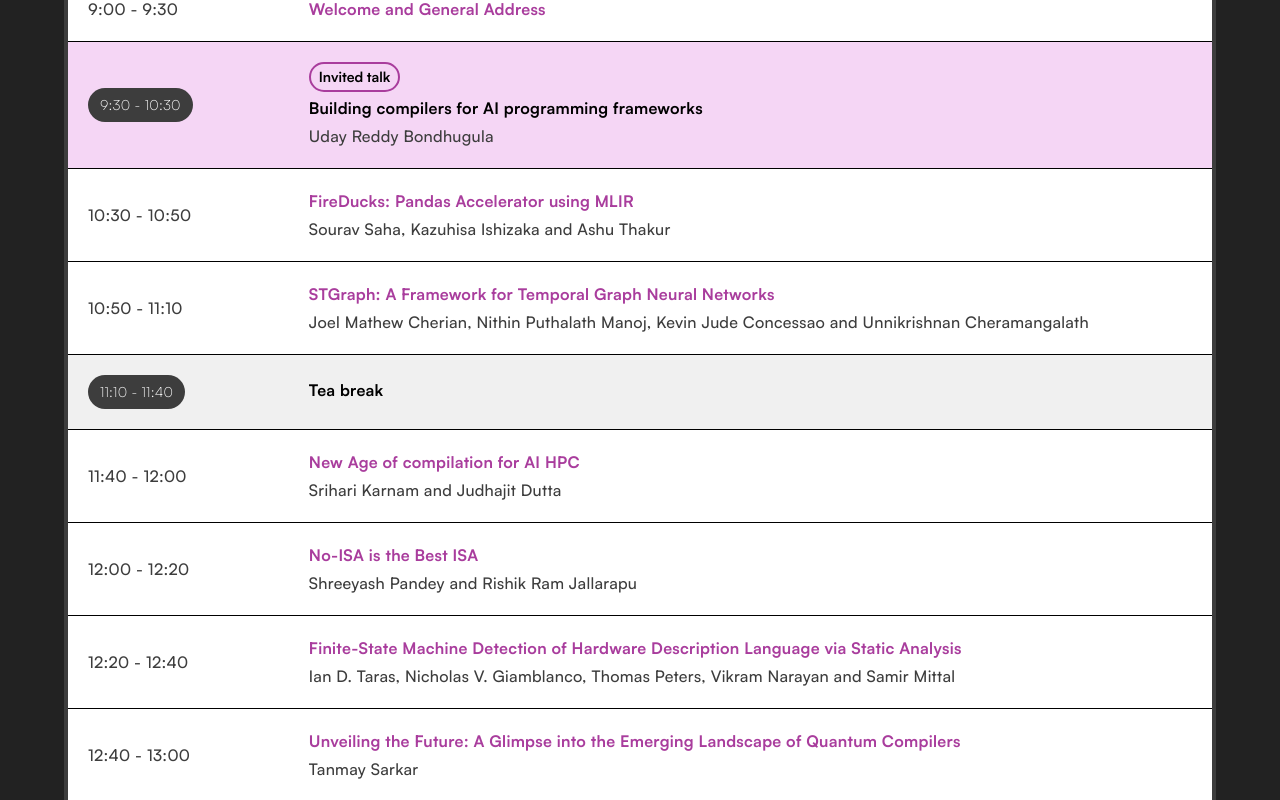
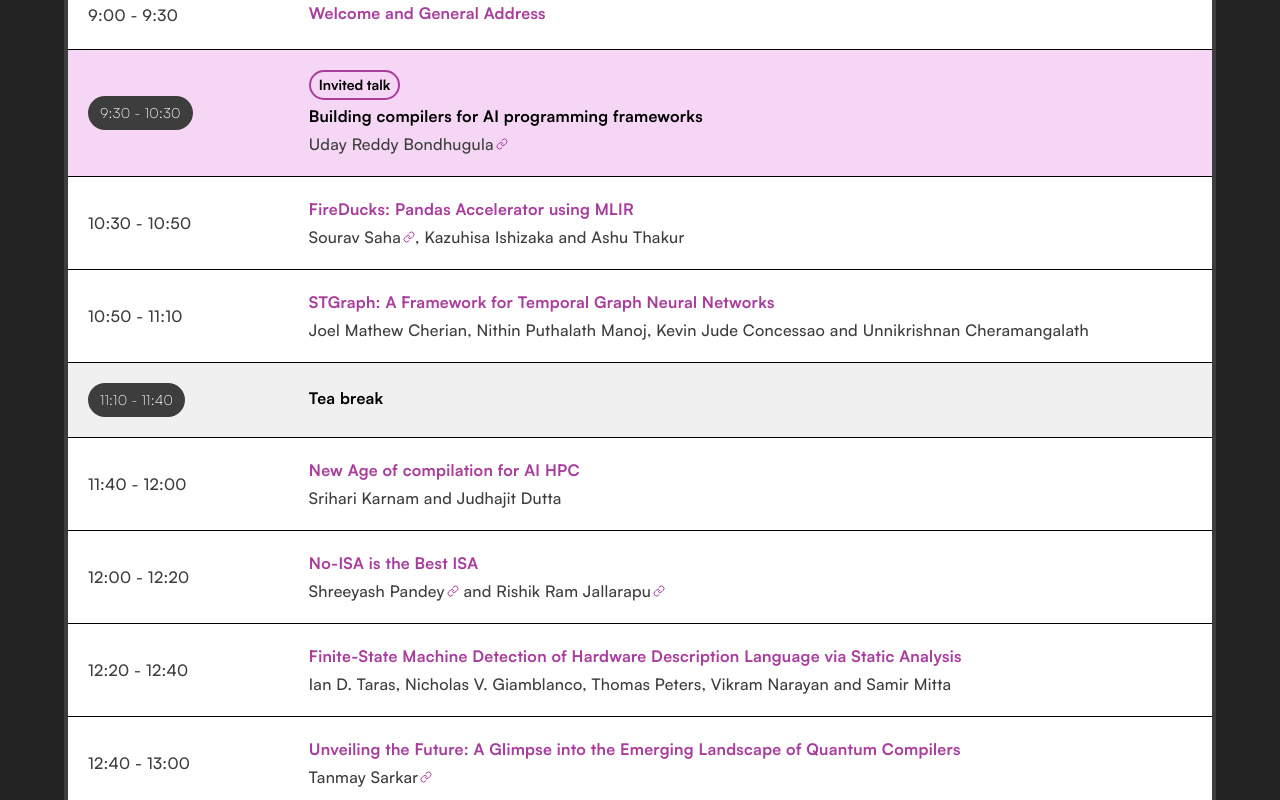
Before and after one commit to compilertech/compilertech-fe, a React (Vite) app: page /schedule in a window 1280 px wide. Shown: the part 560-1360 px from the top of the page. Built offline with nearby package versions, Linux system fonts and the light colour scheme.

Commit message:
Added 14th september urgent changes

```diff
--- a/src/components/SchedulePage/Data/DayOne.ts
+++ b/src/components/SchedulePage/Data/DayOne.ts
@@ -23,20 +23,35 @@ const dayOneData: ScheduleTable = {
     {
       mainTime: "9:30 - 10:30",
       leading: "Building compilers for AI programming frameworks",
-      subLeading: "Uday Reddy Bondhugula",
+      presenters: [
+        {
+          name: "Uday Reddy Bondhugula",
+          link: "https://www.csa.iisc.ac.in/~udayb/",
+        },
+      ],
       subChildren: [
         {
           time: "10:30 - 10:50",
           heading: "FireDucks: Pandas Accelerator using MLIR",
-          description: "Sourav Saha, Kazuhisa Ishizaka and Ashu Thakur",
+          presenters: [
+            {
+              name: "Sourav Saha",
+              link: "https://fireducks-dev.github.io/",
+            },
+            { name: "Kazuhisa Ishizaka" },
+            { name: "Ashu Thakur" },
+          ],
           color: "#FDEDE0",
         },
         {
           time: "10:50 - 11:10",
           heading: "STGraph: A Framework for Temporal Graph Neural Networks",
-          description:
-            "Joel Mathew Cherian, Nithin Puthalath Manoj, Kevin Jude Concessao and Unnikrishnan Cheramangalath",
-          link: "",
+          presenters: [
+            { name: "Joel Mathew Cherian" },
+            { name: "Nithin Puthalath Manoj" },
+            { name: "Kevin Jude Concessao" },
+            { name: "Unnikrishnan Cheramangalath" },
+          ],
           color: "#FDEDE0",
         },
       ],
@@ -49,28 +64,47 @@ const dayOneData: ScheduleTable = {
         {
           time: "11:40 - 12:00",
           heading: "New Age of compilation for AI HPC",
-          description: "Srihari Karnam and Judhajit Dutta",
+          presenters: [{ name: "Srihari Karnam" }, { name: "Judhajit Dutta" }],
           color: "#F5FAE5",
         },
         {
           time: "12:00 - 12:20",
           heading: "No-ISA is the Best ISA",
-          description: "Shreeyash Pandey and Rishik Ram Jallarapu",
+          presenters: [
+            {
+              name: "Shreeyash Pandey",
+              link: "https://bojle.github.io/",
+            },
+            {
+              name: "Rishik Ram Jallarapu",
+              link: "https://github.com/markram1729",
+            },
+          ],
           color: "#F5FAE5",
         },
         {
           time: "12:20 - 12:40",
           heading:
             "Finite-State Machine Detection of Hardware Description Language via Static Analysis",
-          description:
-            "Ian D. Taras, Nicholas V. Giamblanco, Thomas Peters, Vikram Narayan and Samir Mittal",
+          presenters: [
+            { name: "Ian D. Taras" },
+            { name: "Nicholas V. Giamblanco" },
+            { name: "Thomas Peters" },
+            { name: "Vikram Narayan" },
+            { name: "Samir Mitta" },
+          ],
           color: "#F5FAE5",
         },
         {
           time: "12:40 - 13:00",
           heading:
             "Unveiling the Future: A Glimpse into the Emerging Landscape of Quantum Compilers",
-          description: "Tanmay Sarkar",
+          presenters: [
+            {
+              name: "Tanmay Sarkar",
+              link: "https://www.linkedin.com/in/tanmay-sarkar-02891519a",
+            },
+          ],
           color: "#F5FAE5",
         },
       ],
@@ -109,26 +143,40 @@ const dayOneData: ScheduleTable = {
     {
       mainTime: "14:00 - 14:30",
       leading: "Web3 and Program Analysis",
-      subLeading: "Saurabh Joshi",
+      presenters: [{ name: "Saurabh Joshi" }],
       color: "#D6F5D6",
       subChildren: [
         {
           time: "14:30 - 14:50",
           heading:
             "Techniques for IDE-friendly Compiler Construction and Applications in Blockchain",
-          description: "Bhavya Bhatt",
+          presenters: [
+            {
+              name: "Bhavya Bhatt",
+              link: "https://www.linkedin.com/in/bhavyabhatt/",
+            },
+          ],
           color: "#EBFAEB",
         },
         {
           time: "14:50 - 15:10",
           heading: "Formal verification of smart contracts",
-          description: "Vikramaditya Kokil",
+          presenters: [{ name: "Vikramaditya Kokil" }],
           color: "#EBFAEB",
         },
         {
           time: "15:10 - 15:30",
           heading: "C-lisp and Flexible Macro Programming with S-expressions",
-          description: "Vedanth Padmaraman and Sasank Chilamkurthy",
+          presenters: [
+            {
+              name: "Vedanth Padmaraman",
+              link: "https://github.com/GlowingScrewdriver",
+            },
+            {
+              name: "Sasank Chilamkurthy",
+              link: "https://chsasank.com",
+            },
+          ],
           color: "#EBFAEB",
         },
       ],
@@ -142,7 +190,7 @@ const dayOneData: ScheduleTable = {
         {
           time: "16:00 - 16:20",
           heading: "What is Dyalog APL and What Can It Do For You?",
-          description: "Aarush Bhat",
+          presenters: [{ name: "Aarush Bhat" }],
           color: "#E8EEF8",
         },
       ],
@@ -151,7 +199,16 @@ const dayOneData: ScheduleTable = {
       mainTime: "16:20 - 17:35",
       leading:
         "DL4Compilers - Turbo-charging compiler optimizations via Deep Learning",
-      subLeading: "Dibyendu Das and Ramakrishna Upadrasta ",
+      presenters: [
+        {
+          name: "Dibyendu Das",
+          link: "https://in.linkedin.com/in/dibyendu-das-80341b8?utm_source=share&utm_medium=member_mweb&utm_campaign=share_via&utm_content=profile",
+        },
+        {
+          name: "Ramakrishna Upadrasta",
+          link: "https://people.iith.ac.in/ramakrishna/",
+        },
+      ],
       color: "#D5E9FC",
       subChildren: [
         // {
--- a/src/components/SchedulePage/Data/DayTwo.ts
+++ b/src/components/SchedulePage/Data/DayTwo.ts
@@ -18,27 +18,62 @@ const dayTwoData: ScheduleTable = {
     {
       mainTime: "9:00 - 10:00",
       leading: "Optimizations for Object Oriented Programs",
-      subLeading: "Manas Thakur",
+      presenters: [
+        { name: "Manas Thakur", link: "https://www.cse.iitb.ac.in/~manas/" },
+      ],
       subChildren: [
         {
           time: "10:00 - 10:20",
           heading:
             "CoS-SSA: SSA for Context-Sensitive Interprocedural Analysis",
-          description:
-            "Pritam Gharat, Uday P. Khedker, Alan Mycroft, Supriya Bhide and Aditya Pradhan",
+          presenters: [
+            {
+              name: "Pritam Gharat",
+            },
+            {
+              name: "Uday P. Khedker",
+              link: "http://www.cse.iitb.ac.in/~uday",
+            },
+            {
+              name: "Alan Mycroft",
+            },
+            {
+              name: "Supriya Bhide",
+            },
+            {
+              name: "Aditya Pradhan",
+              link: "https://adityaanand7.github.io/",
+            },
+          ],
           color: "#EDEFFA",
         },
         {
           time: "10:20 - 10:40",
           heading:
             "A Correspondence Between ϕ-function Placement in SSA and Reaching Definitions Analysis",
-          description: "Supriya Bhide, Uday Khedker and Pritam Gharat",
+          presenters: [
+            {
+              name: "Supriya Bhide",
+            },
+            {
+              name: "Uday Khedker",
+              link: "http://www.cse.iitb.ac.in/~uday",
+            },
+            {
+              name: "Pritam Gharat",
+            },
+          ],
           color: "#EDEFFA",
         },
         {
           time: "10:40 - 11:00",
           heading: "pliron: An Extensible IR Framework in Rust",
-          description: "Vaivaswatha Nagaraj",
+          presenters: [
+            {
+              name: "Vaivaswatha Nagaraj",
+              link: "https://in.linkedin.com/in/vaivaswatha",
+            },
+          ],
           color: "#EDEFFA",
         },
       ],
@@ -52,27 +87,45 @@ const dayTwoData: ScheduleTable = {
           time: "11:30-11:50",
           heading:
             "SLIM: A High-Level Abstraction on LLVM IR Suitable for Program Analysis",
-          description:
-            "Aditi Raste, Aditya Pradhan, Akshat Oke and Uday Khedker",
+          presenters: [
+            {
+              name: "Aditi Raste",
+            },
+            {
+              name: "Aditya Pradhan",
+            },
+            {
+              name: "Akshat Oke",
+            },
+            {
+              name: "Uday Khedker",
+              link: "http://www.cse.iitb.ac.in/~uday",
+            },
+          ],
+
           color: "#F8EFE7",
         },
         {
           time: "11:50 - 12:10",
           heading: "Why generating Three Address Code for Javascript is hard",
-          description: "Meetesh Kalpesh Mehta",
+          presenters: [{ name: "Meetesh Kalpesh Mehta" }],
           color: "#F8EFE7",
         },
         {
           time: "12:10-12:30",
           heading:
             "Program Analysis for Managed Runtimes in Presence of Dynamic Features",
-          description: "Aditya Anand",
+          presenters: [
+            { name: "Aditya Anand", link: "https://adityaanand7.github.io/" },
+          ],
           color: "#F8EFE7",
         },
         {
           time: "12:30-12:50",
           heading: "Engineering behind OCaml's Effect handlers",
-          description: "Manas Jayanth",
+          presenters: [
+            { name: "Manas Jayanth", link: "https://x.com/ManasJayanth/" },
+          ],
           color: "#F8EFE7",
         },
       ],
@@ -103,13 +156,23 @@ const dayTwoData: ScheduleTable = {
     {
       mainTime: "14:00-15:00",
       leading: "Translation Validation",
-      subLeading: "Supratik Chakraborty",
+      presenters: [
+        {
+          name: "Supratik Chakraborty",
+          link: "https://www.cse.iitb.ac.in/~supratik/",
+        },
+      ],
       subChildren: [
         {
           time: "15:00-15:20",
           heading:
             "Memspect: Tiny Static Analysis Framework for Real-World C Codebases",
-          description: "Hari Varsha",
+          presenters: [
+            {
+              name: "Hari Varsha",
+              link: "linkedin.com/in/harivarshav/",
+            },
+          ],
           color: "#F8EFE7",
         },
         // {
@@ -139,27 +202,42 @@ const dayTwoData: ScheduleTable = {
           time: "15:50 - 16:10",
           heading:
             "Fuzzing Programs with Structure-aware Fuzzers: An Industrial Case Study",
-          description:
-            "Das K Darshana, P Krishnahari, Kuriakose T Libna and C M Parvathy",
+          presenters: [
+            {
+              name: "Das K Darshana",
+            },
+            {
+              name: "P Krishnahari",
+            },
+            {
+              name: "Kuriakose T Libna",
+            },
+            {
+              name: "C M Parvathy",
+            },
+          ],
           color: "#FAEDEB",
         },
         {
           time: "16:10 - 16:30",
           heading: "Automated Verification of Concurrent Programs",
-          description: "Divyanjali Sharma and Subodh Sharma",
+          presenters: [
+            { name: "Divyanjali Sharma" },
+            { name: "Subodh Sharma" },
+          ],
           color: "#FAEDEB",
         },
         {
           time: "16:30 - 16:50",
           heading: "Live Code EMI Mutation: A Practical Approach",
-          description: "Kshitij Roodkee",
+          presenters: [{ name: "Kshitij Roodkee" }],
           color: "#FAEDEB",
         },
         {
           time: "16:50 - 17:10",
           heading:
             "Machine Learning Based Compiler Verification using Mutation Technique",
-          description: "Sushil Kr Soni",
+          presenters: [{ name: "Sushil Kr Soni" }],
           color: "#FAEDEB",
         },
       ],
--- a/src/components/SchedulePage/ProgramTable.tsx
+++ b/src/components/SchedulePage/ProgramTable.tsx
@@ -1,6 +1,7 @@
 import styled from "styled-components";
 import { ScheduleTable } from "./Data/DayInterface";
 import { MOBILE_BREAKPOINT } from "../../styles/GlobalStyle";
+import { LuLink } from "react-icons/lu";
 // Define the interface for props
 interface StyledProps {
   bgColor: string;
@@ -21,21 +22,28 @@ function ProgramTable({ day }: ProgramTableProps) {
         </div>
       </Heading>
       {day.scheduleTableChildren.map((sessionData, index) => (
-        <Session key={index} bgColor={sessionData.subLeading ? "#F5D6F5" : ""}>
+        <Session key={index} bgColor={sessionData.presenters ? "#F5D6F5" : ""}>
           {sessionData.leading && (
             <SessionHeader>
               <SessionTimeWrapper>
                 <SessionTime>{sessionData.mainTime}</SessionTime>
               </SessionTimeWrapper>
               <SessionTypeWrapper>
-                {sessionData.subLeading && (
+                {sessionData.presenters && (
                   <div>
                     <Pill>Invited talk</Pill>
                   </div>
                 )}
                 <SessionType>{sessionData.leading}</SessionType>
                 <SessionDescription>
-                  {sessionData.subLeading}
+                  {sessionData.presenters?.length &&
+                    sessionData.presenters.map((presenter, currentIdx) =>
+                      Presenter(
+                        presenter,
+                        sessionData.presenters?.length ?? 0,
+                        currentIdx
+                      )
+                    )}
                 </SessionDescription>
               </SessionTypeWrapper>
             </SessionHeader>
@@ -46,15 +54,55 @@ function ProgramTable({ day }: ProgramTableProps) {
               <Duration>{subChild.time}</Duration>
               <Content>
                 <SectionHeading>{subChild.heading}</SectionHeading>
-                {subChild.description && (
-                  <Mentor>{subChild.description}</Mentor>
-                )}
+                <div>
+                  {subChild.presenters?.map((presenter, currentIdx) =>
+                    Presenter(
+                      presenter,
+                      subChild.presenters?.length ?? 0,
+                      currentIdx
+                    )
+                  )}
+                </div>
               </Content>
             </Section>
           ))}
         </Session>
       ))}
     </Wrapper>
+  );
+}
+
+function Presenter(
+  presenter: { name: string; link?: string },
+  count: number,
+  currentIdx: number
+) {
+  let suffix = "";
+  if (count === 1 || count - 1 === currentIdx) {
+    suffix = "";
+  } else if ((count === 2 && currentIdx === 0) || currentIdx + 2 === count) {
+    suffix = " and ";
+  } else {
+    suffix = ", ";
+  }
+  console.log({ suffix, presenter, count, currentIdx });
+  return (
+    <>
+      {presenter.link ? (
+        <Mentor>
+          {presenter.name}
+          <a href={presenter.link}>
+            <LuLink color="#a93d9d" size={"12px"} />
+          </a>
+          {suffix}
+        </Mentor>
+      ) : (
+        <Mentor>
+          {presenter.name}
+          {suffix}
+        </Mentor>
+      )}
+    </>
   );
 }
 
@@ -240,6 +288,10 @@ const Mentor = styled.span`
   font-weight: 500;
   line-height: 24px;
   letter-spacing: 0.28px;
+  a {
+    display: inline-block;
+    margin-left: 2px;
+  }
   span {
     color: var(--Gray, #787878);
     font-family: Satoshi;
```
Also changed, not shown: src/components/AttendingPage/Data.ts (+4 -3 lines), src/components/SchedulePage/Data/DayInterface.ts (+8 -3 lines).
